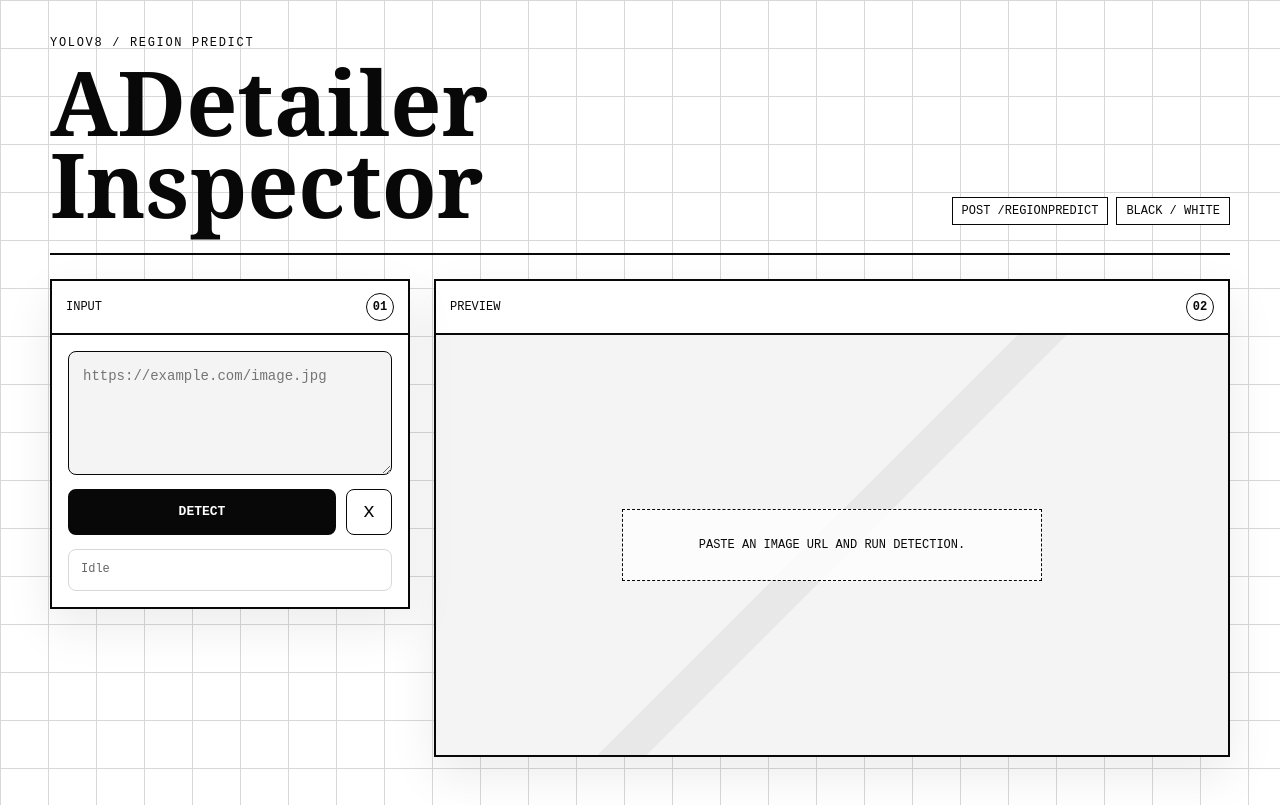
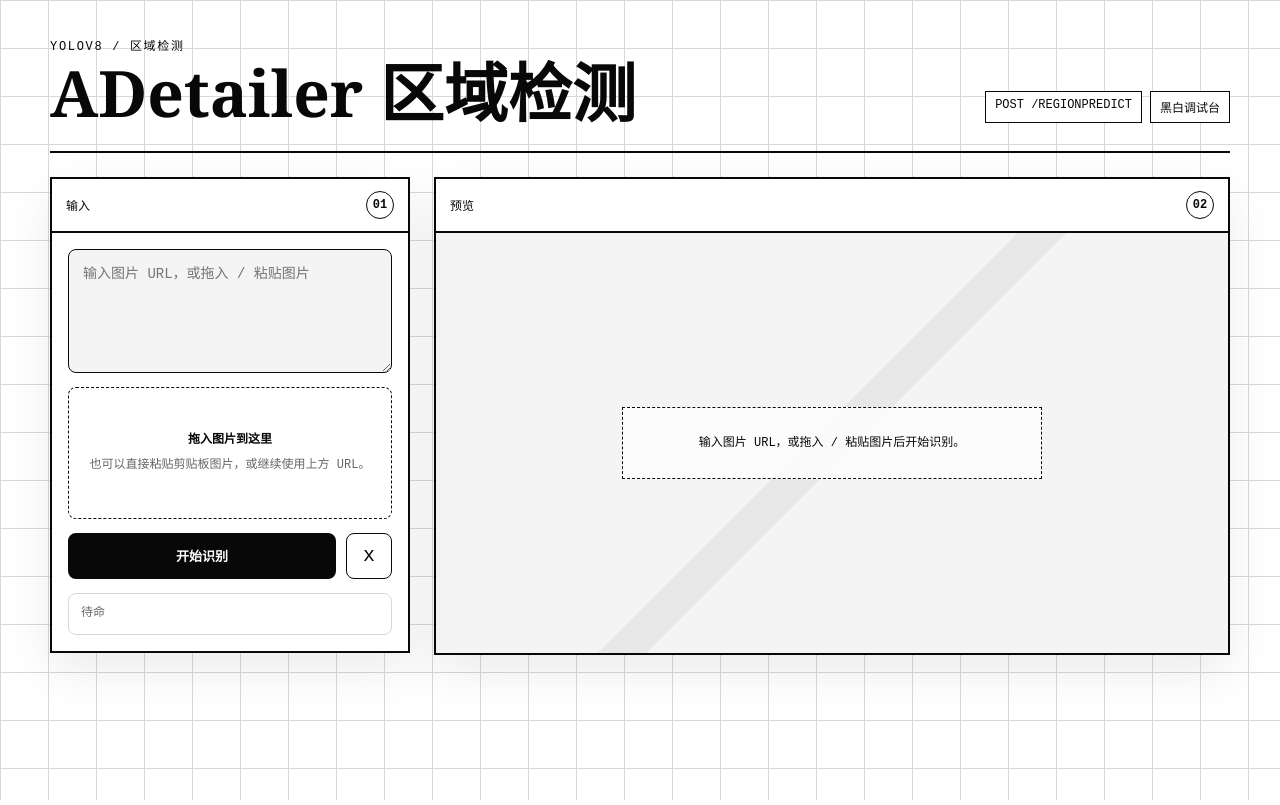
Before and after one commit to Ericwyn/adetailer, a Flask app: page / in a window 1280 px wide. Run offline with Flask 3, Linux system fonts and the light colour scheme.

Commit message:
feat: update debug pannel

```diff
--- a/app.py
+++ b/app.py
@@ -1,3 +1,5 @@
+import base64
+import binascii
 import io
 import os
 import requests
@@ -14,7 +16,8 @@ MODEL_PATH = os.environ.get(
 MAX_IMAGE_SIZE_MB = float(os.environ.get("MAX_IMAGE_SIZE_MB", "10"))
 MAX_IMAGE_SIZE_BYTES = int(MAX_IMAGE_SIZE_MB * 1024 * 1024)
 
-app.config["MAX_CONTENT_LENGTH"] = MAX_IMAGE_SIZE_BYTES
+# Base64 expands payloads by roughly 4/3; keep the decoded image limit unchanged.
+app.config["MAX_CONTENT_LENGTH"] = int(MAX_IMAGE_SIZE_BYTES * 4 / 3) + 4096
 
 print(f"Loading model from: {MODEL_PATH}")
 model = YOLO(MODEL_PATH)
@@ -41,17 +44,42 @@ def fetch_image(image_url):
     return Image.open(io.BytesIO(b"".join(chunks))).convert("RGB")
 
 
+def decode_base64_image(image_base64):
+    if "," in image_base64 and image_base64.split(",", 1)[0].lower().endswith(";base64"):
+        image_base64 = image_base64.split(",", 1)[1]
+
+    try:
+        image_bytes = base64.b64decode(image_base64, validate=True)
+    except (binascii.Error, ValueError) as e:
+        raise ValueError("Invalid base64 image") from e
+
+    if len(image_bytes) > MAX_IMAGE_SIZE_BYTES:
+        raise ValueError(f"Image exceeds {MAX_IMAGE_SIZE_MB:g} MB limit")
+
+    return Image.open(io.BytesIO(image_bytes)).convert("RGB")
+
+
+def load_image_from_request(data):
+    image_url = data.get("image_url") or data.get("imageurl")
+    image_base64 = data.get("image_base64")
+
+    if image_url and image_base64:
+        raise ValueError("Use either image_url/imageurl or image_base64, not both")
+    if image_base64:
+        return decode_base64_image(image_base64)
+    if image_url:
+        return fetch_image(image_url)
+
+    raise ValueError("image_url, imageurl, or image_base64 is required")
+
+
 @app.route("/regionPredict", methods=["POST"])
 def region_predict():
     data = request.get_json(force=True, silent=True) or {}
-    image_url = data.get("image_url")
-    if not image_url:
-        return jsonify({"error": "image_url is required"}), 400
-
     try:
-        img = fetch_image(image_url)
+        img = load_image_from_request(data)
     except Exception as e:
-        return jsonify({"error": f"Failed to fetch image: {str(e)}"}), 400
+        return jsonify({"error": f"Failed to load image: {str(e)}"}), 400
 
     results = model(img)
     regions = []
--- a/templates/debug.html
+++ b/templates/debug.html
@@ -3,7 +3,7 @@
 <head>
   <meta charset="UTF-8">
   <meta name="viewport" content="width=device-width, initial-scale=1.0">
-  <title>ADetailer Region Predict</title>
+  <title>ADetailer 区域检测</title>
   <style>
     :root {
       color-scheme: light;
@@ -63,11 +63,12 @@
     }
 
     h1 {
-      max-width: 760px;
-      font-size: clamp(38px, 7vw, 92px);
+      max-width: none;
+      font-size: clamp(36px, 5vw, 68px);
       line-height: 0.92;
       font-weight: 700;
       letter-spacing: 0;
+      white-space: nowrap;
     }
 
     .meta {
@@ -150,6 +151,42 @@
     .url-input:focus {
       background: var(--paper);
       box-shadow: 0 0 0 3px var(--ink);
+    }
+
+    .drop-zone {
+      min-height: 132px;
+      display: grid;
+      place-items: center;
+      padding: 18px;
+      border: 1px dashed var(--ink);
+      border-radius: var(--radius);
+      background: var(--paper);
+      color: var(--muted);
+      font-family: "Courier New", "Microsoft YaHei", monospace;
+      font-size: 12px;
+      line-height: 1.6;
+      text-align: center;
+      text-transform: uppercase;
+      transition: background 160ms ease, box-shadow 160ms ease;
+    }
+
+    .drop-zone.active {
+      background: var(--soft);
+      box-shadow: 0 0 0 3px var(--ink);
+      color: var(--ink);
+    }
+
+    .drop-zone.has-file {
+      border-style: solid;
+      color: var(--ink);
+      background: var(--soft);
+    }
+
+    .drop-title {
+      display: block;
+      margin-bottom: 6px;
+      color: var(--ink);
+      font-weight: 700;
     }
 
     .actions {
@@ -343,7 +380,8 @@
       }
 
       h1 {
-        font-size: clamp(34px, 16vw, 58px);
+        font-size: clamp(30px, 9vw, 48px);
+        white-space: normal;
       }
 
       .meta {
@@ -377,50 +415,56 @@
   <main class="page">
     <header class="masthead">
       <div>
-        <div class="kicker">YOLOv8 / REGION PREDICT</div>
-        <h1>ADetailer Inspector</h1>
+        <div class="kicker">YOLOv8 / 区域检测</div>
+        <h1>ADetailer 区域检测</h1>
       </div>
       <div class="meta" aria-label="service metadata">
         <span>POST /regionPredict</span>
-        <span>Black / White</span>
+        <span>黑白调试台</span>
       </div>
     </header>
 
     <section class="workspace">
       <aside class="panel control-panel">
         <div class="panel-head">
-          <span>Input</span>
+          <span>输入</span>
           <span class="panel-index">01</span>
         </div>
         <div class="form-body">
-          <textarea class="url-input" id="url-input" spellcheck="false" placeholder="https://example.com/image.jpg"></textarea>
+          <textarea class="url-input" id="url-input" spellcheck="false" placeholder="输入图片 URL，或拖入 / 粘贴图片"></textarea>
+          <div class="drop-zone" id="drop-zone">
+            <div>
+              <span class="drop-title" id="drop-title">拖入图片到这里</span>
+              <span id="drop-text">也可以直接粘贴剪贴板图片，或继续使用上方 URL。</span>
+            </div>
+          </div>
           <div class="actions">
-            <button class="primary" id="btn" onclick="predict()">Detect</button>
-            <button class="clear" type="button" onclick="clearAll()" aria-label="Clear input and results">x</button>
+            <button class="primary" id="btn" onclick="predict()">开始识别</button>
+            <button class="clear" type="button" onclick="clearAll()" aria-label="清空输入和结果">x</button>
           </div>
-          <div id="status" class="status">Idle</div>
+          <div id="status" class="status">待命</div>
         </div>
       </aside>
 
       <div class="result-stack">
         <section class="panel">
           <div class="panel-head">
-            <span>Preview</span>
+            <span>预览</span>
             <span class="panel-index">02</span>
           </div>
           <div class="stage">
-            <div class="empty-state" id="empty-state">Paste an image URL and run detection.</div>
+            <div class="empty-state" id="empty-state">输入图片 URL，或拖入 / 粘贴图片后开始识别。</div>
             <div class="canvas-wrap" id="canvas-wrap">
               <canvas id="canvas"></canvas>
             </div>
           </div>
         </section>
 
-        <section class="tags" id="tags" aria-label="detected regions"></section>
+        <section class="tags" id="tags" aria-label="检测区域"></section>
 
         <section class="panel json-wrap" id="json-wrap">
           <div class="panel-head">
-            <span>Raw Response</span>
+            <span>原始响应</span>
             <span class="panel-index">03</span>
           </div>
           <pre id="json-out"></pre>
@@ -430,35 +474,78 @@
   </main>
 
   <script>
+    let localImageBase64 = "";
+    let localPreviewSrc = "";
+    let localFileName = "";
+
     document.getElementById("url-input").addEventListener("keydown", event => {
       if ((event.metaKey || event.ctrlKey) && event.key === "Enter") {
         predict();
       }
     });
 
+    document.getElementById("url-input").addEventListener("input", () => {
+      if (document.getElementById("url-input").value.trim()) {
+        clearLocalImage();
+      }
+    });
+
+    const dropZone = document.getElementById("drop-zone");
+    dropZone.addEventListener("dragover", event => {
+      event.preventDefault();
+      dropZone.classList.add("active");
+    });
+
+    dropZone.addEventListener("dragleave", () => {
+      dropZone.classList.remove("active");
+    });
+
+    dropZone.addEventListener("drop", event => {
+      event.preventDefault();
+      dropZone.classList.remove("active");
+      const file = [...event.dataTransfer.files].find(item => item.type.startsWith("image/"));
+      if (!file) {
+        setStatus("没有找到可用的图片文件。", true);
+        return;
+      }
+      loadLocalFile(file);
+    });
+
+    document.addEventListener("paste", event => {
+      const file = [...event.clipboardData.files].find(item => item.type.startsWith("image/"));
+      if (!file) return;
+      event.preventDefault();
+      loadLocalFile(file);
+    });
+
     async function predict() {
       const url = document.getElementById("url-input").value.trim();
-      if (!url) return;
+      if (!url && !localImageBase64) {
+        setStatus("请先输入图片 URL，或拖入 / 粘贴图片。", true);
+        return;
+      }
 
       const btn = document.getElementById("btn");
       const status = document.getElementById("status");
       btn.disabled = true;
-      btn.textContent = "Detecting";
+      btn.textContent = "识别中";
       status.className = "status";
-      status.textContent = "Requesting inference...";
+      status.textContent = "正在请求模型推理...";
       hideResults();
 
+      const payload = localImageBase64 ? { image_base64: localImageBase64 } : { image_url: url };
+      const previewSrc = localPreviewSrc || url;
       let data;
       try {
         const res = await fetch("/regionPredict", {
           method: "POST",
           headers: { "Content-Type": "application/json" },
-          body: JSON.stringify({ image_url: url }),
+          body: JSON.stringify(payload),
         });
         data = await res.json();
       } catch (error) {
         status.className = "status error";
-        status.textContent = "Request failed: " + error.message;
+        status.textContent = "请求失败：" + error.message;
         resetButton(btn);
         return;
       }
@@ -479,11 +566,11 @@
       };
       img.onerror = () => {
         status.className = "status error";
-        status.textContent = "Image preview failed. The API response is shown below.";
+        status.textContent = "图片预览失败，接口响应已显示在下方。";
         showJson(data);
         resetButton(btn);
       };
-      img.src = url;
+      img.src = previewSrc;
     }
 
     function drawResult(img, data) {
@@ -523,7 +610,7 @@
 
       const status = document.getElementById("status");
       status.className = "status ok";
-      status.textContent = `Done. ${regions.length} regions. ${data.image_size.width} x ${data.image_size.height}px.`;
+      status.textContent = `完成。识别到 ${regions.length} 个区域，图片尺寸 ${data.image_size.width} x ${data.image_size.height}px。`;
 
       renderTags(regions);
       showJson(data);
@@ -562,13 +649,51 @@
     function clearAll() {
       document.getElementById("url-input").value = "";
       document.getElementById("status").className = "status";
-      document.getElementById("status").textContent = "Idle";
+      document.getElementById("status").textContent = "待命";
+      clearLocalImage();
       hideResults();
     }
 
     function resetButton(btn) {
       btn.disabled = false;
-      btn.textContent = "Detect";
+      btn.textContent = "开始识别";
+    }
+
+    function loadLocalFile(file) {
+      const reader = new FileReader();
+      reader.onload = () => {
+        localImageBase64 = reader.result;
+        localPreviewSrc = reader.result;
+        localFileName = file.name || "剪贴板图片";
+        document.getElementById("url-input").value = "";
+        updateDropZone();
+        setStatus(`已载入图片：${localFileName}。点击开始识别。`, false);
+      };
+      reader.onerror = () => {
+        setStatus("读取图片失败，请换一张图片重试。", true);
+      };
+      reader.readAsDataURL(file);
+    }
+
+    function clearLocalImage() {
+      localImageBase64 = "";
+      localPreviewSrc = "";
+      localFileName = "";
+      updateDropZone();
+    }
+
+    function updateDropZone() {
+      const title = document.getElementById("drop-title");
+      const text = document.getElementById("drop-text");
+      dropZone.classList.toggle("has-file", Boolean(localImageBase64));
+      title.textContent = localImageBase64 ? "已选择本地图片" : "拖入图片到这里";
+      text.textContent = localImageBase64 ? localFileName : "也可以直接粘贴剪贴板图片，或继续使用上方 URL。";
+    }
+
+    function setStatus(message, isError) {
+      const status = document.getElementById("status");
+      status.className = isError ? "status error" : "status ok";
+      status.textContent = message;
     }
   </script>
 </body>
```
Also changed, not shown: README.md, 2 other files.
